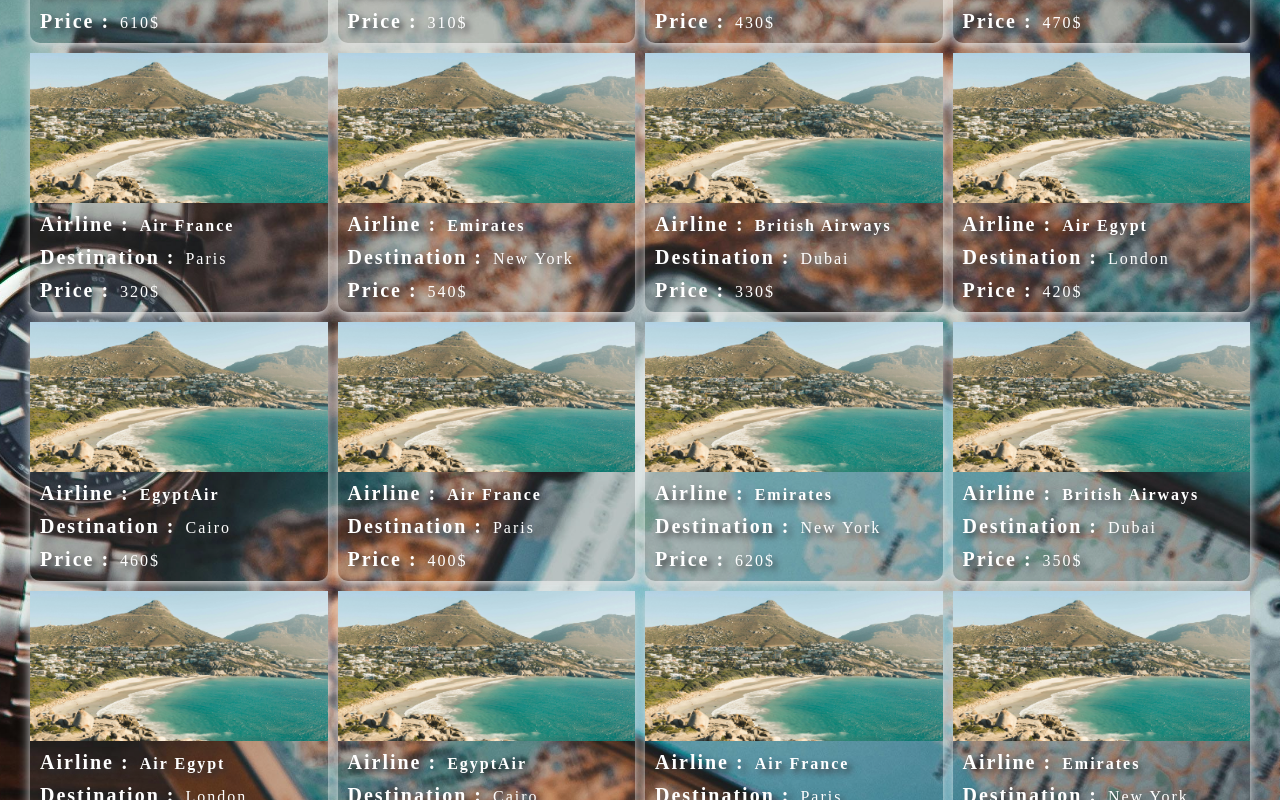
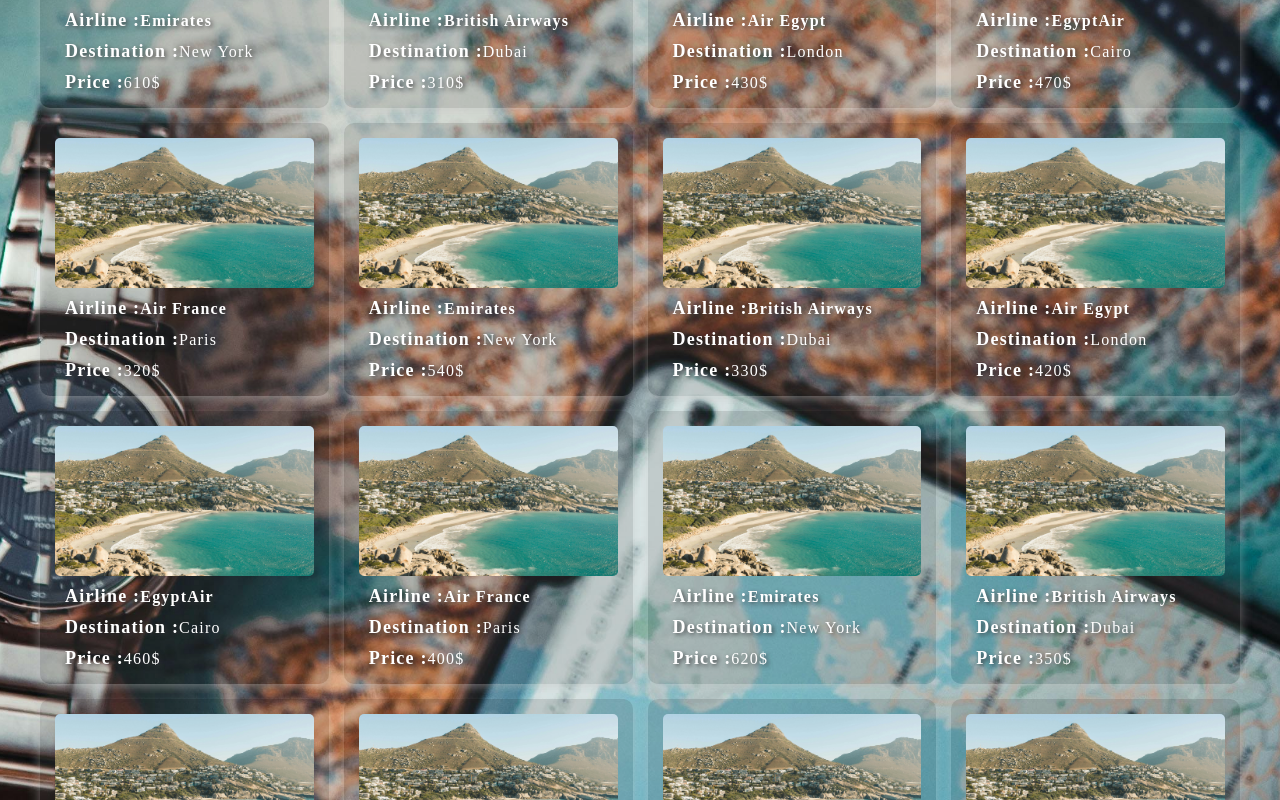
Before and after one commit to AndrewMelad108/travel-app-next, a Next.js app: page /results in a window 1280 px wide. Shown: the part 1120-1920 px from the top of the page. Built offline with nearby package versions, Linux system fonts and the light colour scheme.

Commit message:
update styles

```diff
--- a/app/details/[id]/page.js
+++ b/app/details/[id]/page.js
@@ -11,7 +11,7 @@ export default async function Details({ params }) {
   }
 
   return (
-    <div className="bg-cover ">
+    <div className="bg-cover details-flex ">
       <div className="details">
         <h1 className="title-name">Flight Details</h1>
         <div className="details-content">
--- a/app/globals.css
+++ b/app/globals.css
@@ -1,107 +1,137 @@
 * {
   box-sizing: border-box;
+  margin: 0;
   padding: 0;
-  margin: 0;
 }
+
 .bg-cover {
   background-image: url("../public/assest/images/pexels-vojta-kovarik-388639-3243090.jpg");
   min-height: 100vh;
-  min-width: 100%;
-  background-position: center center;
+  width: 100%;
+  background-position: center;
   background-size: cover;
   padding: 50px 20px;
 }
+
 .container {
   display: grid;
-  grid-template-columns: repeat(4, auto);
+  grid-template-columns: repeat(auto-fit, minmax(250px, 1fr));
+  gap: 15px;
+  padding: 20px;
+}
+
+.card {
+  background-color: rgba(80, 80, 80, 0.2);
+  border-radius: 10px;
+  box-shadow: 0px 4px 12px rgba(192, 192, 192, 0.5);
+  display: flex;
+  flex-direction: column;
   gap: 10px;
-  padding: 10px;
+  padding: 15px;
+  cursor: pointer;
+  color: #fff;
+  text-shadow: 2px 2px 4px rgba(50, 50, 53, 0.8);
+  transition: transform 0.3s ease, background-color 0.3s ease;
 }
-.card {
-  background-color: rgba(80, 80, 80, 0.247);
-  border-radius: 10px;
-  box-shadow: gainsboro 0px 4px 12px;
-  display: grid;
-  grid-template-columns: auto;
-  gap: 10px;
-  padding-bottom: 10px;
-  cursor: pointer;
-  color: white;
-  text-shadow: 4px 4px 6px rgb(50, 50, 53);
+
+.card:hover {
+  background-color: rgba(10, 10, 10, 0.3);
+  transform: scale(1.02);
 }
-.card:hover {
-  background-color: rgba(10, 10, 10, 0.247);
-  scale: 1.01;
-  transition: all ease-in-out 0.45s;
-}
+
 .card .image {
   width: 100%;
+  border-radius: 5px;
+  object-fit: cover;
 }
+
 .card h1,
 .card p {
   padding: 0 10px;
-  letter-spacing: 2px;
+  letter-spacing: 1.2px;
   text-transform: capitalize;
 }
+
 .card .label {
-  font-size: 20px;
+  font-size: 18px;
   font-weight: bold;
-  display: inline-block;
-  padding-right: 10px;
+  margin-bottom: 10px;
 }
+
 .details {
-  background-color: rgba(80, 80, 80, 0.247);
+  background-color: rgba(80, 80, 80, 0.2);
   border-radius: 10px;
-  box-shadow: gainsboro 0px 4px 12px;
-  width: 95%;
+  box-shadow: 0px 4px 12px rgba(192, 192, 192, 0.5);
   margin: auto;
-  color: white;
-  text-shadow: 4px 4px 6px rgb(50, 50, 53);
+  color: #fff;
+  text-shadow: 2px 2px 4px rgba(50, 50, 53, 0.8);
   padding: 20px;
   cursor: pointer;
+  transition: transform 0.3s ease, background-color 0.3s ease;
 }
+.details-flex {
+  display: flex;
+  flex-direction: column;
+  align-items: center;
+  justify-content: center;
+}
+.details:hover {
+  background-color: rgba(10, 10, 10, 0.3);
+  transform: scale(1.02);
+}
+
 .details .data {
+  display: flex;
+  flex-direction: column;
+  gap: 15px;
+}
+
+.details p {
+  font-size: 16px;
+  line-height: 1.5;
+}
+
+.details .title-name {
+  margin-bottom: 15px;
+  font-size: 22px;
+  font-weight: bold;
+}
+
+.details-content {
+  display: grid;
+  grid-template-columns: 1fr 1fr;
+  gap: 15px;
+}
+
+.details-content .image {
+  justify-self: end;
+  border-radius: 5px;
+  width: 100%;
+  object-fit: cover;
+}
+
+.details-content .data {
+  align-self: center;
   display: flex;
   flex-direction: column;
   gap: 10px;
 }
-.details p {
-  font-size: 19px;
+
+.no-data {
+  color: #fff;
+  text-shadow: 2px 2px 4px rgba(50, 50, 53, 0.8);
+  font-size: 18px;
+  text-align: center;
 }
-.details:hover {
-  background-color: rgba(10, 10, 10, 0.247);
-  scale: 1.01;
-  transition: all ease-in-out 0.45s;
-}
-.details .title-name {
-  margin-bottom: 20px;
-}
-.details-content {
-  display: grid;
-  grid-template-columns: 1fr 1fr;
-  gap: 10px;
-}
-.details-content .image {
-  justify-self: end;
-}
-.details-content .data {
-  align-self: center;
-  display: flex;
-  gap: 10px;
-}
-.no-data {
-  color: white;
-  text-shadow: 4px 4px 6px rgb(50, 50, 53);
-}
+
 .Loading {
   display: flex;
   justify-content: center;
   align-items: center;
   height: 100vh;
-  background-color: rgba(0, 0, 0, 0.253);
+  background-color: rgba(0, 0, 0, 0.5);
 }
 
-/* Loader animation */
 .loader-spain {
   width: 50px;
   height: 50px;
@@ -110,6 +140,7 @@
   border-radius: 50%;
   animation: spin 1s linear infinite;
 }
+
 @keyframes spin {
   0% {
     transform: rotate(0deg);
@@ -118,13 +149,19 @@
     transform: rotate(360deg);
   }
 }
+
 @media (max-width: 768px) {
   .container {
-    grid-template-columns: repeat(2, auto);
+    grid-template-columns: repeat(auto-fit, minmax(200px, 1fr));
   }
 }
-@media (max-width: 400) {
+
+@media (max-width: 400px) {
   .container {
-    grid-template-columns: repeat(1, auto);
+    grid-template-columns: 1fr;
+  }
+
+  .details-content {
+    grid-template-columns: 1fr;
   }
 }
```
